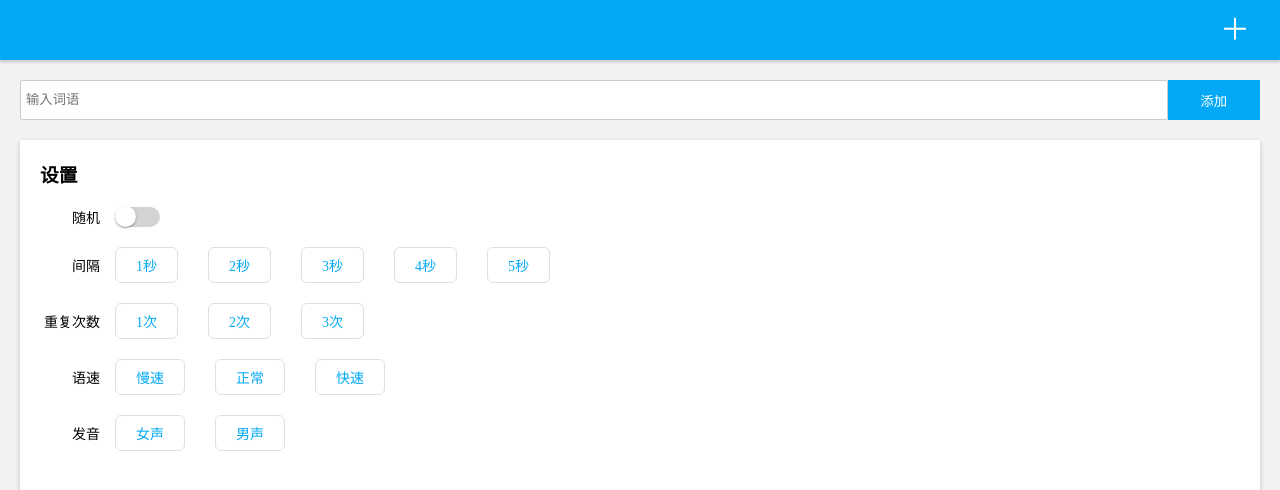
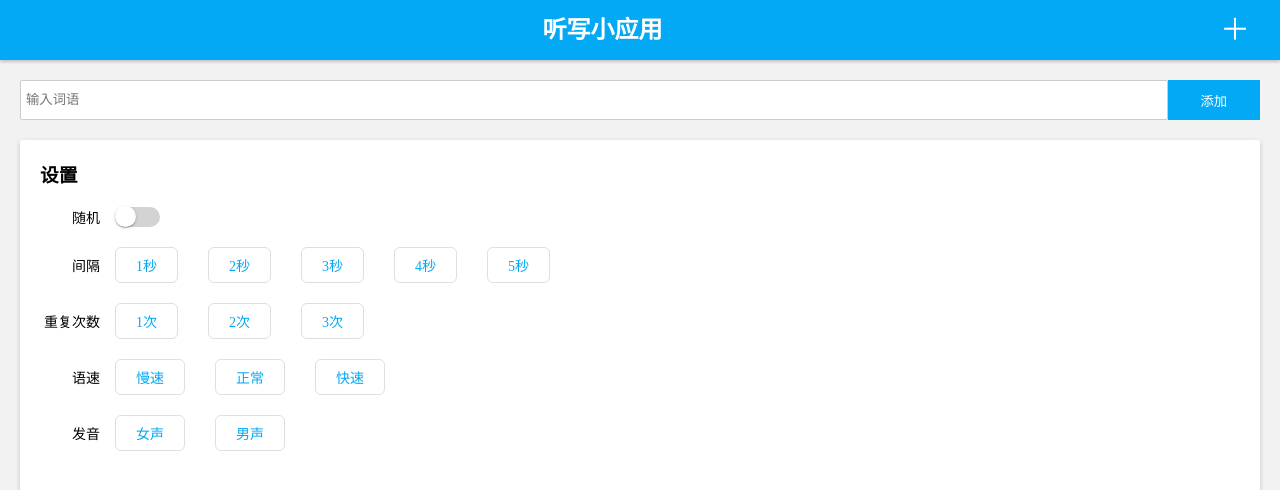
Before and after one commit to GHJayce/dictation, a PHP site: page / in a window 1280 px wide. Shown: the top 490 px of the page. Run offline with PHP 8.4, Linux system fonts and the light colour scheme.

Commit message:
更改了一些外观

```diff
--- a/css/style.css
+++ b/css/style.css
@@ -57,10 +57,16 @@ h1,h2,h3,h4,h5,h6{
 	height:60px;
 	background-color:#03a9f4;
 	box-shadow:0 2px 3px rgba(0,0,0,.2);
+	text-align: center;
+}
+.main-header h2{
+	display: inline-block;
+	line-height: 60px;
 }
 .user-menu{
 	position:relative;
 	margin-right: 15px;
+	text-align:left;
 }
 .menu-btn{
 	background-color:transparent;
--- a/index.html
+++ b/index.html
@@ -13,6 +13,7 @@
 <body>
 
 <header class="main-header">
+	<h2>听写小应用</h2>
 	<div class="user-menu pull-right">
 		<button class="menu-btn" id="uMenuBtn">＋</button>
 		<ul class="menu-list" id="menuList">
```
